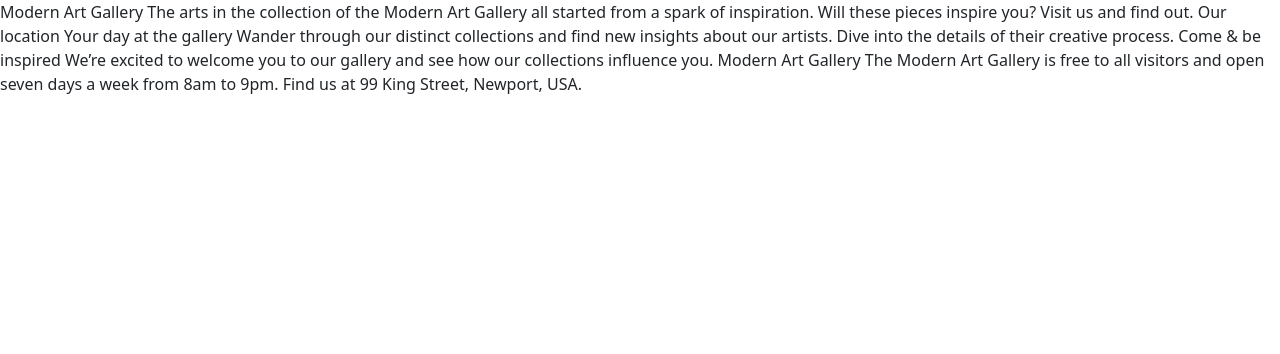
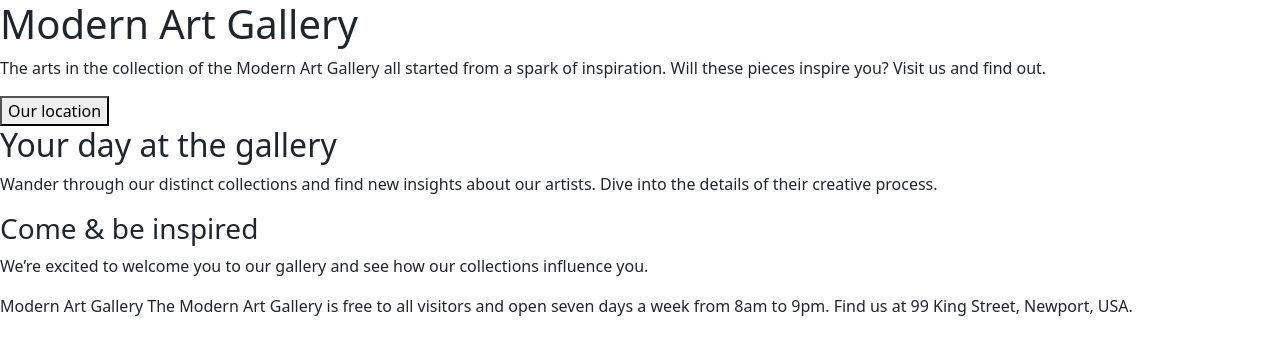
Before and after one commit to codingbeary/art-gallery-website, a plain HTML site: page starter-code/index.html in a window 1280 px wide. Drawn offline with nearby package versions, Linux system fonts and the light colour scheme.

Commit message:
Created a basic HTML structure

```diff
--- a/starter-code/index.html
+++ b/starter-code/index.html
@@ -25,13 +25,31 @@
     <title>Frontend Mentor | Art gallery website</title>
   </head>
   <body>
-    Modern Art Gallery The arts in the collection of the Modern Art Gallery all
-    started from a spark of inspiration. Will these pieces inspire you? Visit us
-    and find out. Our location Your day at the gallery Wander through our
-    distinct collections and find new insights about our artists. Dive into the
-    details of their creative process. Come &amp; be inspired We’re excited to
-    welcome you to our gallery and see how our collections influence you. Modern
-    Art Gallery The Modern Art Gallery is free to all visitors and open seven
-    days a week from 8am to 9pm. Find us at 99 King Street, Newport, USA.
+    <hero>
+      <h1>Modern Art Gallery</h1>
+      <p>
+        The arts in the collection of the Modern Art Gallery all started from a
+        spark of inspiration. Will these pieces inspire you? Visit us and find
+        out.
+      </p>
+      <button>Our location</button>
+    </hero>
+    <main>
+      <h2>Your day at the gallery</h2>
+      <p>
+        Wander through our distinct collections and find new insights about our
+        artists. Dive into the details of their creative process.
+      </p>
+      <h3>Come &amp; be inspired</h3>
+      <p>
+        We’re excited to welcome you to our gallery and see how our collections
+        influence you.
+      </p>
+    </main>
+    <footer>
+      Modern Art Gallery The Modern Art Gallery is free to all visitors and open
+      seven days a week from 8am to 9pm. Find us at 99 King Street, Newport,
+      USA.
+    </footer>
   </body>
 </html>
```
